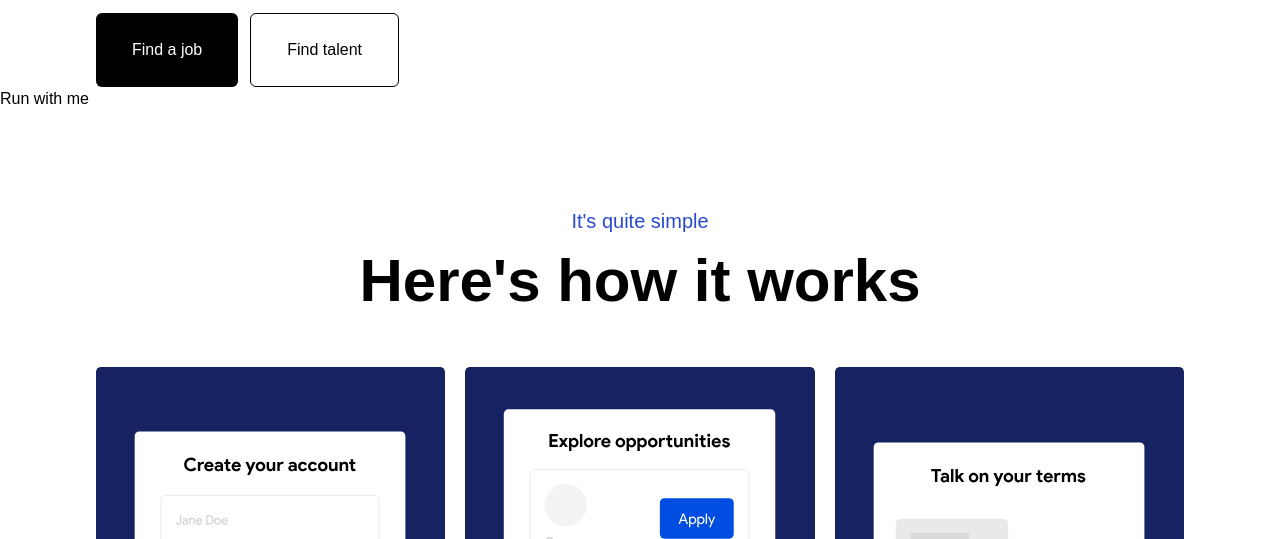
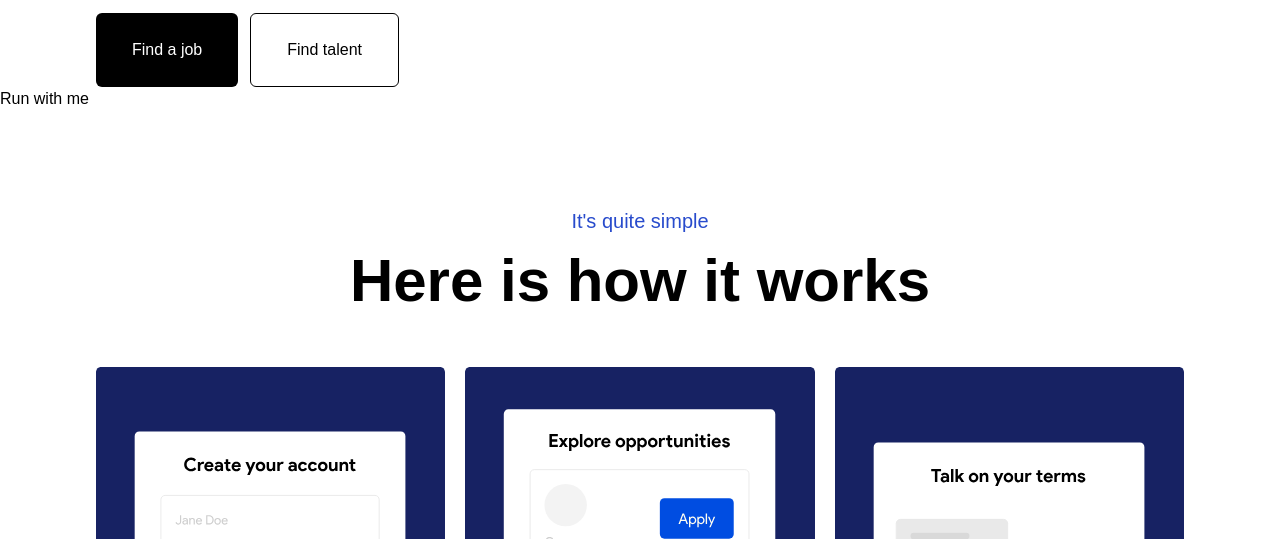
Before and after one commit to thisishauwa/ehr-tailwind, a website: page index.html in a window 1280 px wide. Shown: the part 561-1100 px from the top of the page. Drawn offline with Linux system fonts and the light colour scheme; a web font is replaced by a local one.

Commit message:
Text changes

```diff
--- a/index.html
+++ b/index.html
@@ -68,7 +68,6 @@
 
     <!-- Hero -->
     <section class="container-body">
-
       <!-- Text and image div -->
       <div
         class="flex flex-col-reverse justify-center items-center lg:flex-row lg:justify-between"
@@ -112,7 +111,7 @@
 
     <!-- Banner -->
     <section class="max-w-[2000px] mx-aut0">
-<div class="text-red-600">Run with me</div>
+      <div class="text-red-600">Run with me</div>
     </section>
 
     <!-- How it works -->
@@ -123,7 +122,7 @@
             It's quite simple
           </h3>
           <h2 class="text-4xl mt-2 text-center md:mt-4 md:text-5xl lg:text-6xl">
-            Here's how it works
+            Here is how it works
           </h2>
         </div>
 
```
